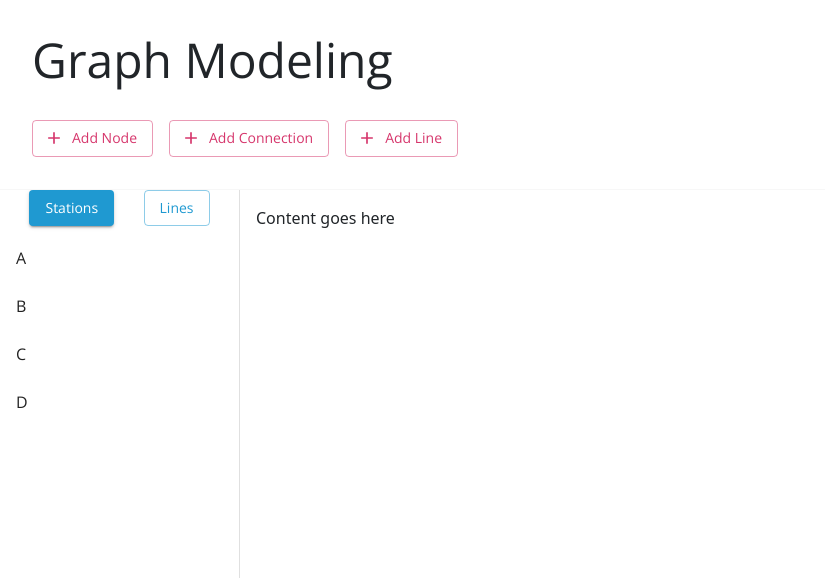
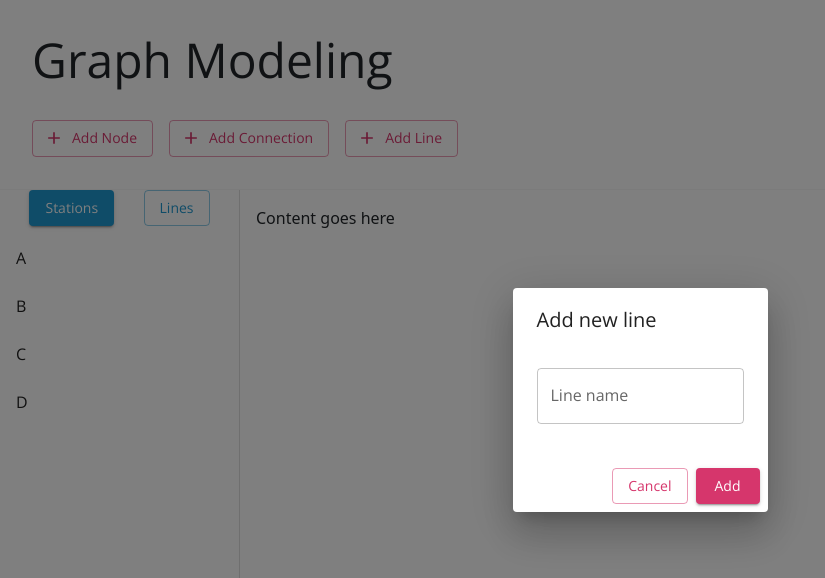
Before and after one commit to BernardMoy/react-map, a React (Vite) app: page / in a window 1280 px wide. Both pictures are taken after a click on the button "Add Line". Shown: the top 578 px of the page, without its empty margins (0-825 px from the left). Built offline with nearby package versions, Linux system fonts and the light colour scheme.

Commit message:
Sidebar context

```diff
--- a/src/components/NewNodeDialog.tsx
+++ b/src/components/NewLineDialog.tsx
@@ -13,18 +13,18 @@ interface Props {
   onClose: () => void;
 }
 
-export default function NewNodeDialog({ open, onClose }: Props) {
+export default function NewLineDialog({ open, onClose }: Props) {
   return (
     <Dialog open={open} onClose={onClose}>
-      <DialogTitle> Add new node </DialogTitle>
+      <DialogTitle> Add new line</DialogTitle>
 
-      {/* The input field of the node name */}
+      {/* The input field of the line name */}
       <DialogContent>
         <TextField
           autoFocus
-          id="nodeNameTextField"
+          id="lineNameTextField"
           variant="outlined"
-          label="Node name"
+          label="Line name"
           color="primary"
           type="text"
           sx={{ my: CONTENT_MARGIN }}
--- a/src/components/SideBar.tsx
+++ b/src/components/SideBar.tsx
@@ -1,30 +1,13 @@
 import { Drawer, List, ListItem, ListItemText } from "@mui/material";
-import { useState } from "react";
+import { useContext, useState } from "react";
 import { Box } from "@mui/material";
 import CustomButton from "./CustomButton";
 import { DRAWER_WIDTH } from "./Values";
+import { SideBarContext } from "../pages/Home";
 
 export default function SideBar() {
-  const lineList = [
-    "Red",
-    "Blue",
-    "Green",
-    "Blue",
-    "Green",
-    "Blue",
-    "Green",
-    "Blue",
-    "Green",
-    "Blue",
-    "Green",
-    "Blue",
-    "Green",
-    "Blue",
-    "Green",
-    "Blue",
-    "Green",
-    "last",
-  ];
+  // get the context
+  const { lines, setLines } = useContext(SideBarContext);
 
   const stationList = ["A", "B", "C", "D"];
 
@@ -86,7 +69,7 @@ export default function SideBar() {
                   <ListItemText primary={value} />
                 </ListItem>
               ))
-            : lineList.map((value, index) => (
+            : lines.map((value, index) => (
                 <ListItem key={`line ${index}`}>
                   <ListItemText primary={value} />
                 </ListItem>
--- a/src/components/TopBar.tsx
+++ b/src/components/TopBar.tsx
@@ -3,7 +3,7 @@ import { CONTENT_MARGIN, TITLE_MARGIN } from "./Values";
 import CustomButton from "./CustomButton";
 import AddIcon from "@mui/icons-material/Add";
 import { useContext, useState } from "react";
-import NewNodeDialog from "./NewNodeDialog";
+import NewLineDialog from "./NewLineDialog";
 import { TopBarContext } from "../pages/Home";
 
 export default function TopBar() {
@@ -16,8 +16,8 @@ export default function TopBar() {
   } = useContext(TopBarContext);
 
   // state of the dialogs whether they are open
-  const [openNewNodeDialog, setOpenNewNodeDialog] = useState(false);
-  const handleNewNodeDialogClose = () => setOpenNewNodeDialog(false);
+  const [openNewLineDialog, setOpenNewLineDialog] = useState(false);
+  const handleNewLineDialogClose = () => setOpenNewLineDialog(false);
 
   const onAddNodeClicked = () => {
     setAddNodeSelected(!addNodeSelected);
@@ -28,7 +28,9 @@ export default function TopBar() {
     setAddNodeSelected(false);
   };
 
-  const onAddLineClicked = () => {};
+  const onAddLineClicked = () => {
+    setOpenNewLineDialog(true);
+  };
 
   return (
     <Box
@@ -77,10 +79,10 @@ export default function TopBar() {
       </Box>
 
       {/* Dialogs */}
-      <NewNodeDialog
-        open={openNewNodeDialog}
-        onClose={handleNewNodeDialogClose}
-      ></NewNodeDialog>
+      <NewLineDialog
+        open={openNewLineDialog}
+        onClose={handleNewLineDialogClose}
+      ></NewLineDialog>
     </Box>
   );
 }
--- a/src/pages/Home.tsx
+++ b/src/pages/Home.tsx
@@ -13,12 +13,23 @@ interface TopBarContextProps {
   setAddEdgeSelected: React.Dispatch<React.SetStateAction<boolean>>;
 }
 
+// interface to store all items for the sidebar
+interface SideBarContextProps {
+  lines: string[];
+  setLines: React.Dispatch<React.SetStateAction<string[]>>;
+}
+
 // create the contexts here and initialise them with values
 export const TopBarContext = createContext<TopBarContextProps>({
-  addNodeSelected: false,
+  addNodeSelected: false, // the default values are passed here
   setAddNodeSelected: () => {},
   addEdgeSelected: false,
   setAddEdgeSelected: () => {},
+});
+
+export const SideBarContext = createContext<SideBarContextProps>({
+  lines: [],
+  setLines: () => {},
 });
 
 export default function Home() {
@@ -27,6 +38,9 @@ export default function Home() {
 
   // state of whether the add edge button is selected
   const [addEdgeSelected, setAddEdgeSelected] = useState(false);
+
+  // state to store the list of lines
+  const [lines, setLines] = useState<string[]>([]);
 
   return (
     <Box
@@ -63,7 +77,14 @@ export default function Home() {
           overflow: "auto",
         }}
       >
-        <SideBar />
+        <SideBarContext.Provider
+          value={{
+            lines,
+            setLines,
+          }}
+        >
+          <SideBar />
+        </SideBarContext.Provider>
 
         <Box sx={{ m: CONTENT_MARGIN }}>
           <Content />
```
